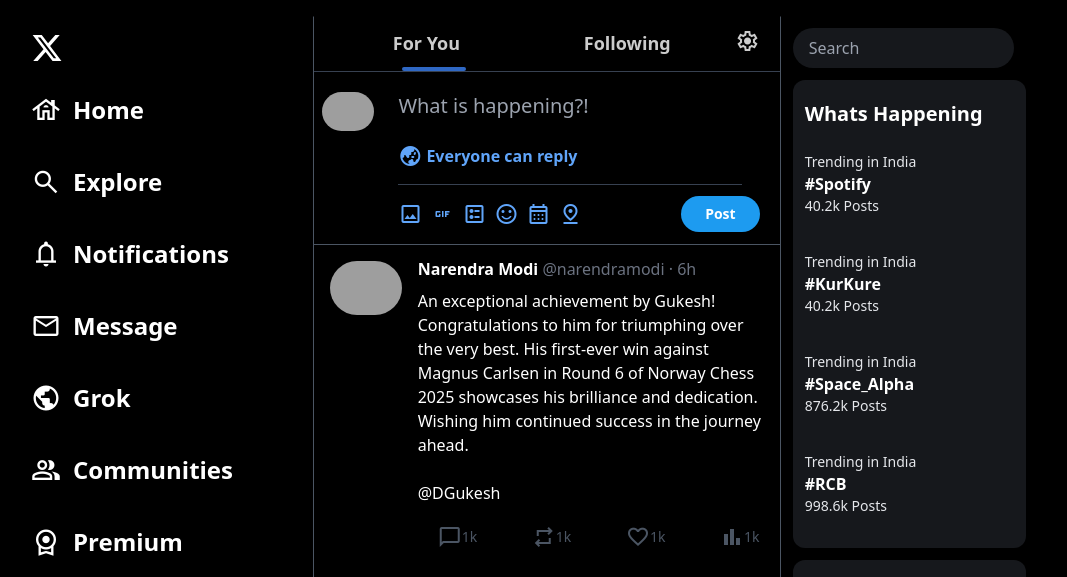
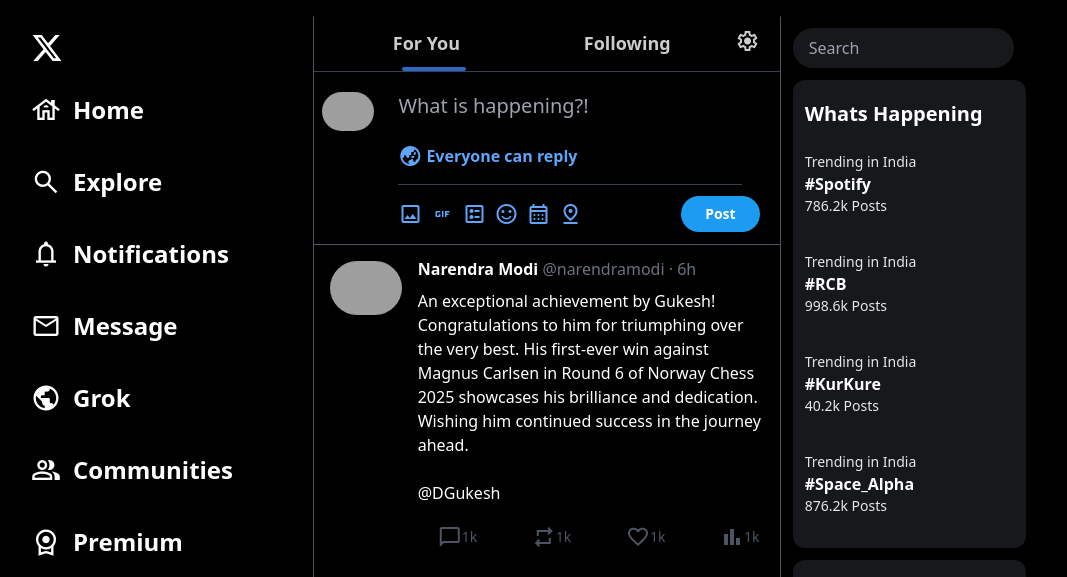
Before and after one commit to nirupam2602/X-Clone, a website built with Vite: page index.html in a window 1280 px wide. Shown: the top 577 px of the page, without its empty margins (33-1100 px from the left). Built offline with nearby package versions, Linux system fonts and the light colour scheme; grey boxes are pictures that could not be loaded; files whose address does not match are found by name.

Commit message:
data edit

```diff
--- a/index.html
+++ b/index.html
@@ -375,7 +375,13 @@
                 <div class="item p-3 hover:bg-gray-800 cursor-pointer px-3">
                     <div class="text-sm text-gray-200">Trending in India</div>
                     <div class="font-bold">#Spotify</div>
-                    <div class="text-sm text-gray-200">40.2k Posts</div>
+                    <div class="text-sm text-gray-200">786.2k Posts</div>
+                </div>
+
+                <div class="item p-3 hover:bg-gray-800 cursor-pointer px-3">
+                    <div class="text-sm text-gray-200">Trending in India</div>
+                    <div class="font-bold">#RCB</div>
+                    <div class="text-sm text-gray-200">998.6k Posts</div>
                 </div>
 
                 <div class="item p-3 hover:bg-gray-800 cursor-pointer px-3">
@@ -390,11 +396,7 @@
                     <div class="text-sm text-gray-200">876.2k Posts</div>
                 </div>
 
-                <div class="item p-3 hover:bg-gray-800 cursor-pointer px-3">
-                    <div class="text-sm text-gray-200">Trending in India</div>
-                    <div class="font-bold">#RCB</div>
-                    <div class="text-sm text-gray-200">998.6k Posts</div>
-                </div>
+
             </div>
 
 
```
